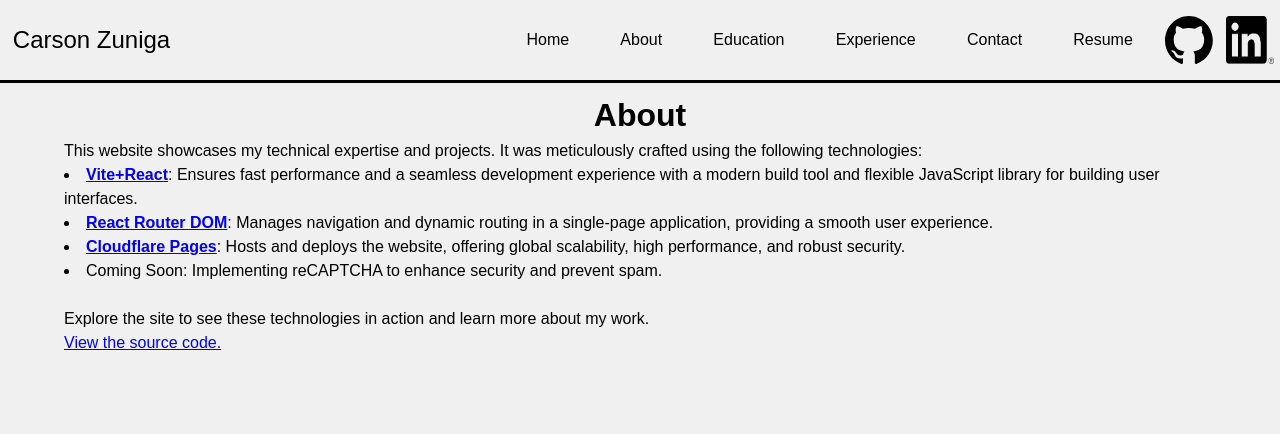
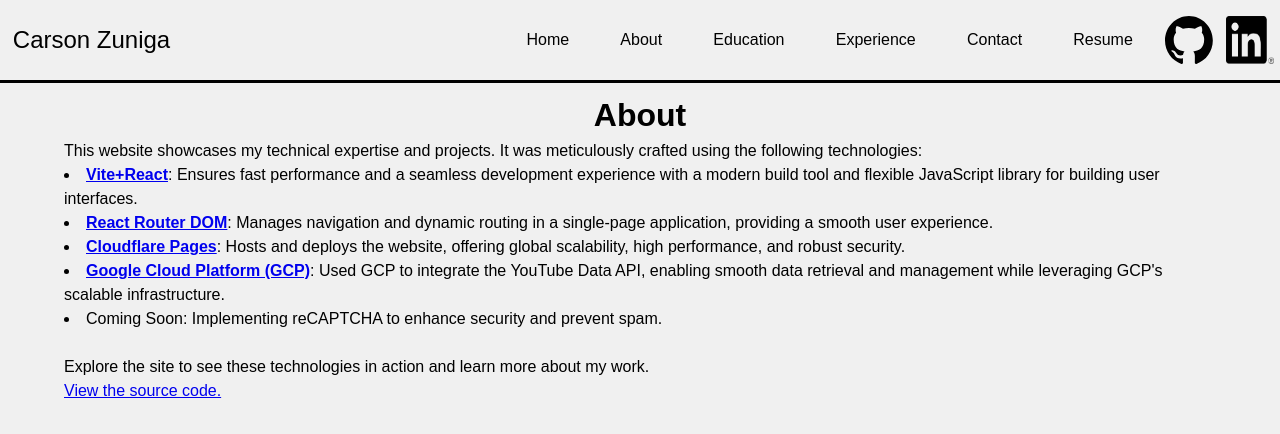
Before and after one commit to CarsonZuniga/Carson_Zuniga_Portfolio, a React (Vite) app: page /about in a window 1280 px wide. Shown: the top 434 px of the page. Built offline with nearby package versions, Linux system fonts and the light colour scheme; no server answers; a small style sheet from the web is missing.

Commit message:
added to about page

```diff
--- a/src/pages/About.jsx
+++ b/src/pages/About.jsx
@@ -10,6 +10,7 @@ const About = () => {
                     <li><a href="https://vitejs.dev/guide/" target='_blank'><strong>Vite+React</strong></a>: Ensures fast performance and a seamless development experience with a modern build tool and flexible JavaScript library for building user interfaces.</li>
                     <li><a href="https://reactrouter.com/en/main" target='_blank'><strong>React Router DOM</strong></a>: Manages navigation and dynamic routing in a single-page application, providing a smooth user experience.</li>
                     <li><a href="https://pages.cloudflare.com/" target='_blank'><strong>Cloudflare Pages</strong></a>: Hosts and deploys the website, offering global scalability, high performance, and robust security.</li>
+                    <li><a href="https://cloud.google.com" target='_blank'><strong>Google Cloud Platform (GCP)</strong></a>: Used GCP to integrate the YouTube Data API, enabling smooth data retrieval and management while leveraging GCP's scalable infrastructure.</li>
                     <li>Coming Soon: Implementing reCAPTCHA to enhance security and prevent spam.</li>
                 </ul>
                 <br/>
```
